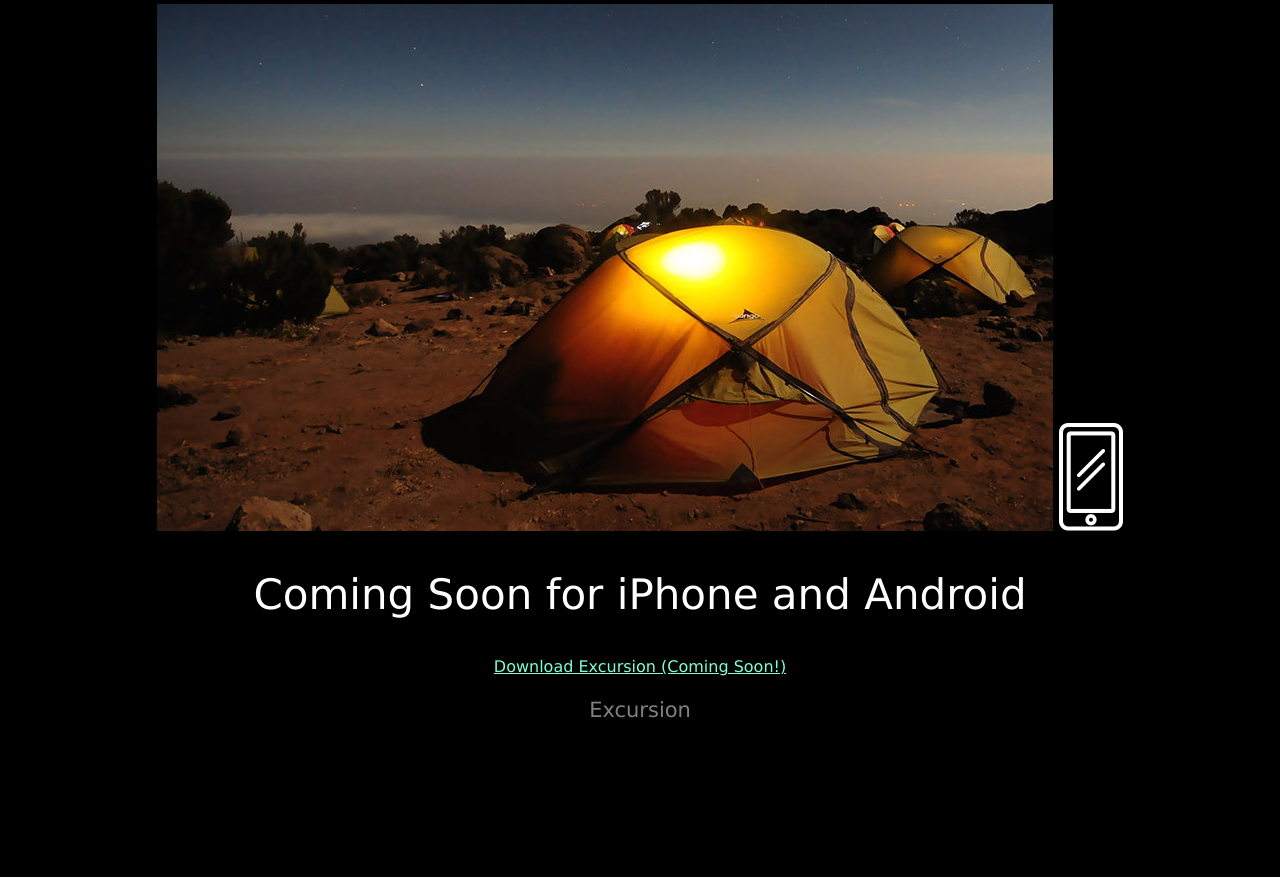
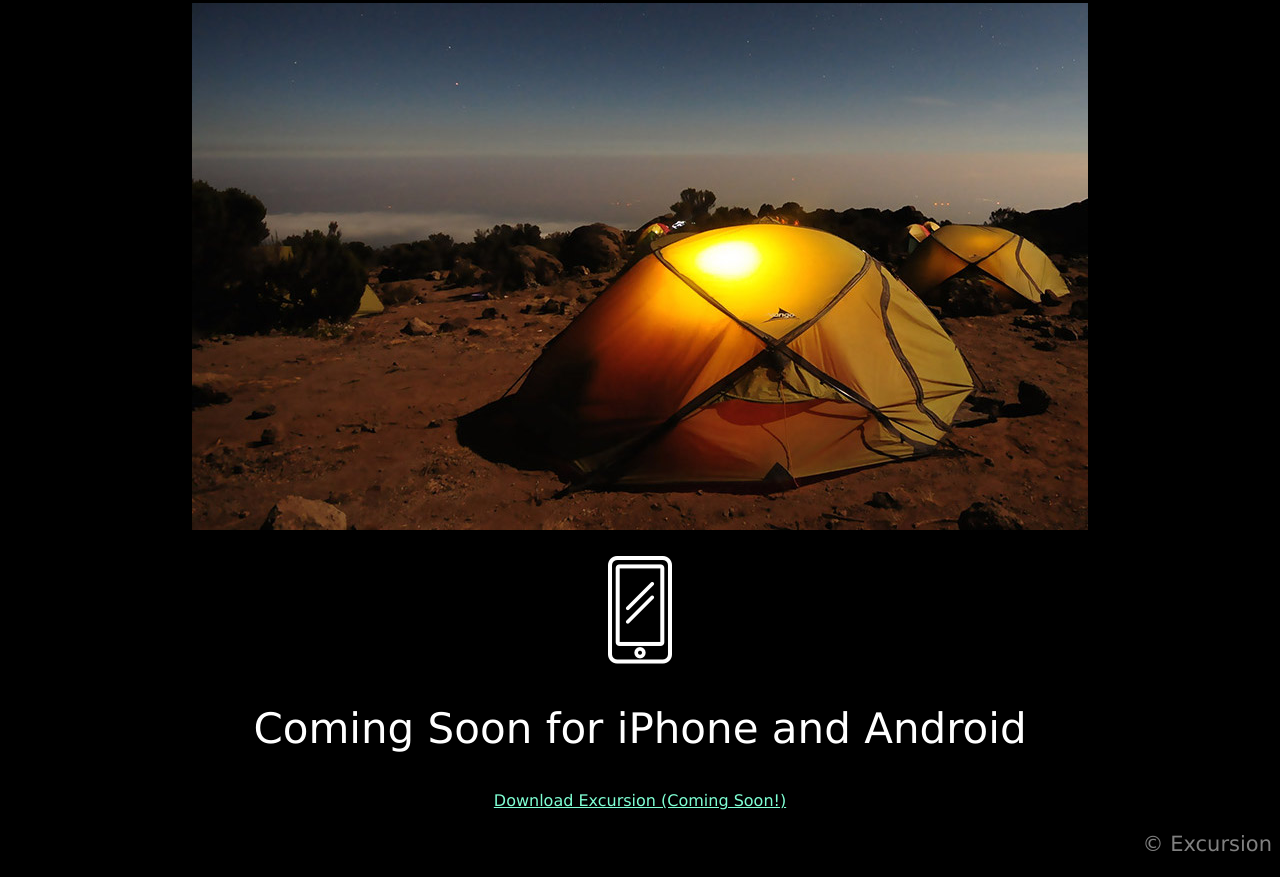
Before and after one commit to ajamo/excursion, a plain HTML site: page index.html in a window 1280 px wide. Shown: the part 485-1362 px from the top of the page. Before the commit the page ends 1228 px from the top, so only its background shows below. Drawn offline with Linux system fonts and the light colour scheme.

Commit message:
Fix broken code.

```diff
--- a/index.html
+++ b/index.html
@@ -5,25 +5,32 @@
     <title></title>
   </head>
   <body>
+     <!-- Landing Section -->
+
     <h1>Discover hidden places in the world around you</h1>
 
       <p> <a href = '#downloadexcursion' class='download'>Download Excursion (Coming Soon!)</a> </p>
-       <p><video src='resources/videos/excursion.mp4'></p>
+       <video autoplay muted loop>
+          <source src='resources/videos/excursion.mp4' controls>
+          </video>
 
-
+     <!-- Information Section -->
 
     <h2>Your personal travel guide</h2>
      <p>Excursion remembers places you like, and recommends new points of interest around you.</p>
-      <img src='./resources/images/camp.jpg' />
+      <p><img src='./resources/images/camp.jpg'></p>
 
-    <img src='./resources/images/phone.png' />
+      <!-- Coming Soon Section -->
 
+    <p><img class='app' src='./resources/images/phone.png'></p>
     <h2>Coming Soon for iPhone and Android</h2>
      <p> <a href = '#downloadexcursion' class='download'>Download Excursion (Coming Soon!)</a> </p>
 
-     <p> <span>Excursion</span> </p>
+     <!-- Footer -->
 
-      <div id='downloadexcursion'></div>
+    <div class='footer'>
+       <p>&copy; Excursion</p>
+     </div>
 
   </body>
 </html>
--- a/resources/css/style.css
+++ b/resources/css/style.css
@@ -1,28 +1,28 @@
-html{font-family: Verdana;
+html {font-family: Verdana;
   background-color: Black;
   text-align: center;
 
   }
-h1{font-weight: normal;
+h1 {font-weight: normal;
     font-size: 50px;
     color: white;
     text-align: center;
 
   }
-h2{font-weight: 300;
+h2 {font-weight: 300;
   font-size: 42px;
   color: white;
 
 }
-p{font-size: 21px;
+p {font-size: 21px;
   color: Gray;
 
 }
-.download{color: Aquamarine;
+.download {color: Aquamarine;
   font-size: 16px;
 
 }
-.span{text-align: right;
-  color: Gray;
-
+.footer {
+text-align: right;
+color: Gray;
 }
```
